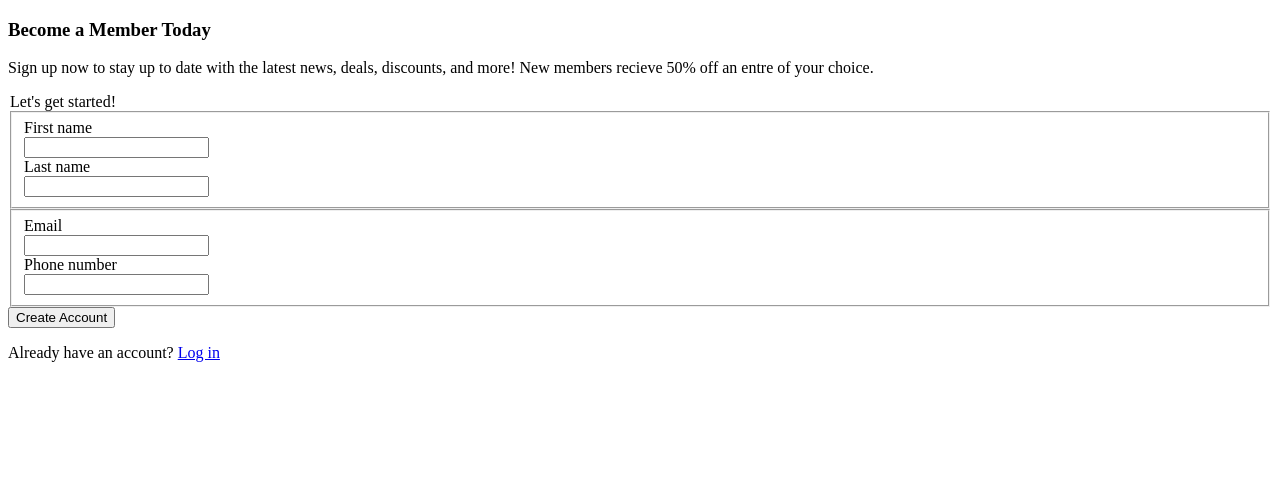
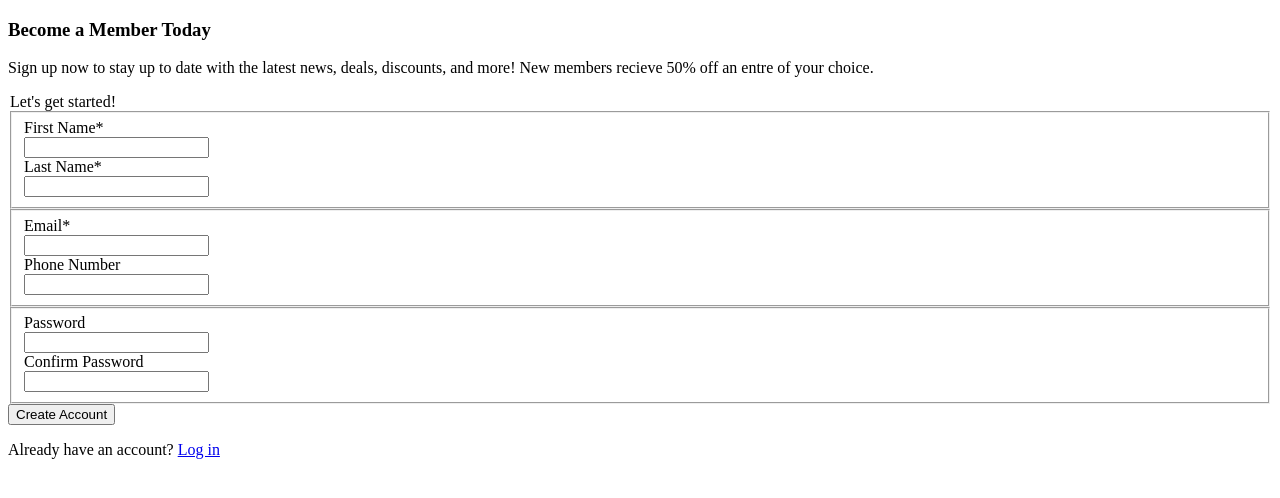
Before and after one commit to ABeeZee/signup-form-practice, a plain HTML site: page index.html in a window 1280 px wide. Drawn offline with Linux system fonts and the light colour scheme.

Commit message:
Adjusted some fields to be required.
Added password/confirm password fields.

```diff
--- a/index.html
+++ b/index.html
@@ -23,19 +23,27 @@
                 <legend>Let's get started!</legend>
 
                 <fieldset id="name">
-                    <div><label for="first_name">First name</label></div>
-                    <input type="text" name="first_name" id="first_name">
+                    <div><label for="first_name">First Name*</label></div>
+                    <input type="text" name="first_name" id="first_name" required>
 
-                    <div><label for="last_name">Last name</label></div>
-                    <input type="text" name="last_name" id="last_name">
+                    <div><label for="last_name">Last Name*</label></div>
+                    <input type="text" name="last_name" id="last_name" required>
                 </fieldset>
 
                 <fieldset id="contact">
-                    <div><label for="email">Email</label></div>
-                    <input type="email" name="email" id="email">
+                    <div><label for="email">Email*</label></div>
+                    <input type="email" name="email" id="email" required>
 
-                    <div><label for="phone_number">Phone number</label></div>
+                    <div><label for="phone_number">Phone Number</label></div>
                     <input type="number" name="phone_number" id="phone_number">
+                </fieldset>
+
+                <fieldset id="password">
+                    <div><label for="password">Password</label></div>
+                    <input type="password" name="password" id="password" required>
+
+                    <div><label for="confirm_password">Confirm Password</label></div>
+                    <input type="password" name="confirm_password" id="confirm_password" required>
                 </fieldset>
             </div>
 
```
